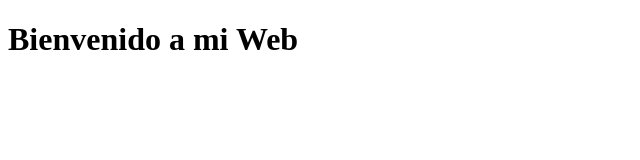
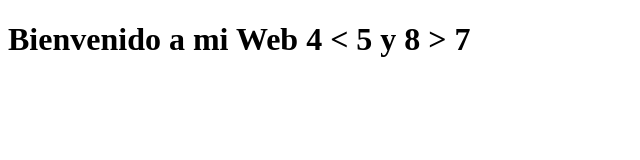
Before and after one commit to RUBENRIZAL/RUBENRIZAL-1EVAL_HTMLyCSS_APPWEB_2smrb_RubenRizaldos, a plain HTML site: page ejemplo basico.html in a window 1280 px wide. Shown: the whole page, without its empty margins (0-640 px from the left). Drawn offline with Linux system fonts and the light colour scheme.

Commit message:
caracteres

```diff
--- a/ejemplo basico.html
+++ b/ejemplo basico.html
@@ -6,7 +6,7 @@
     <title>Prueba de git y GitHub</title>
   </head>
   <body>
-    <header><h1>Bienvenido a mi Web</h1></header>
+    <header><h1>Bienvenido a mi Web 4 &lt; 5 y 8 &gt; 7</h1></header>
     <nav><header></header></nav>
     <main>
       <article><header></header></article>
```
